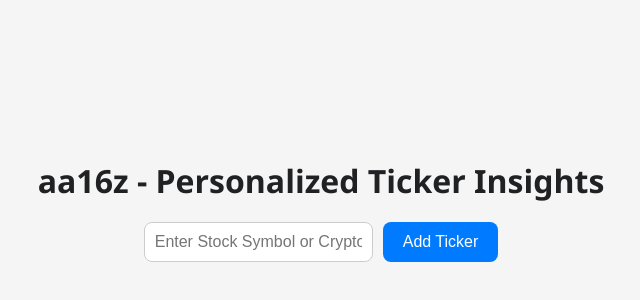
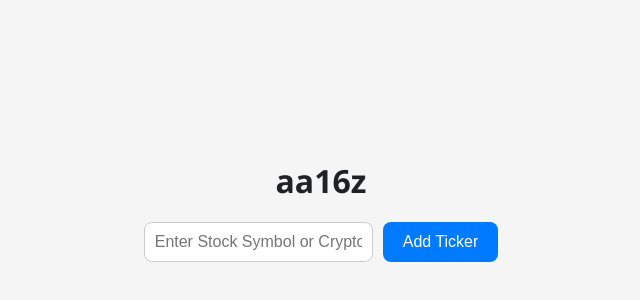
Before and after one commit to aadigb/aa16z, a plain HTML site: page index.html in a window 1280 px wide. Shown: the part 210-510 px from the top of the page, without its empty margins (319-959 px from the left). Drawn offline with nearby package versions, Linux system fonts and the light colour scheme.

Commit message:
Update index.html

```diff
--- a/index.html
+++ b/index.html
@@ -84,7 +84,7 @@
     </style>
 </head>
 <body>
-    <h1>aa16z - Personalized Ticker Insights</h1>
+    <h1>aa16z</h1>
     <form id="ticker-form">
         <input type="text" id="ticker-input" placeholder="Enter Stock Symbol or Crypto Address" required />
         <button type="submit">Add Ticker</button>
```
